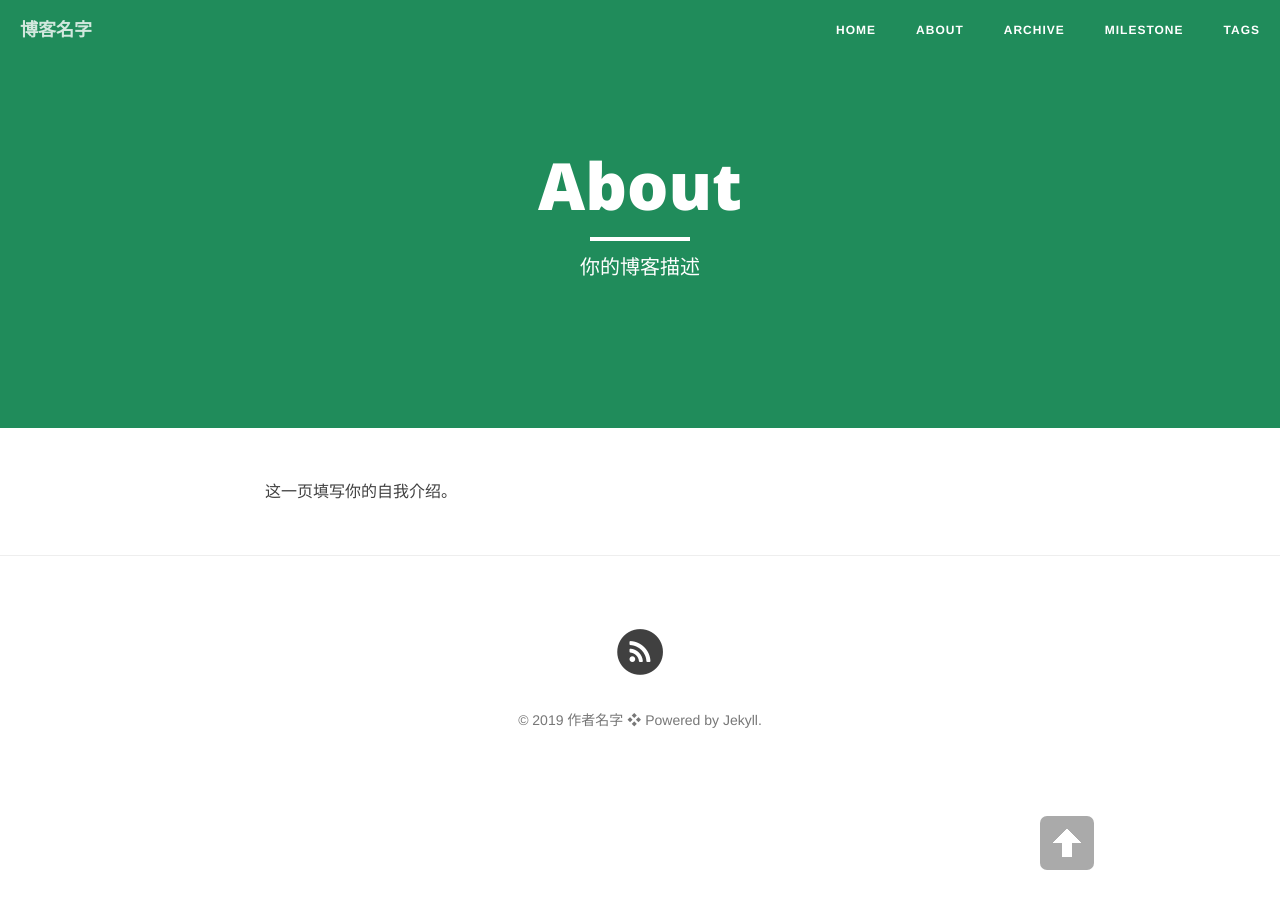
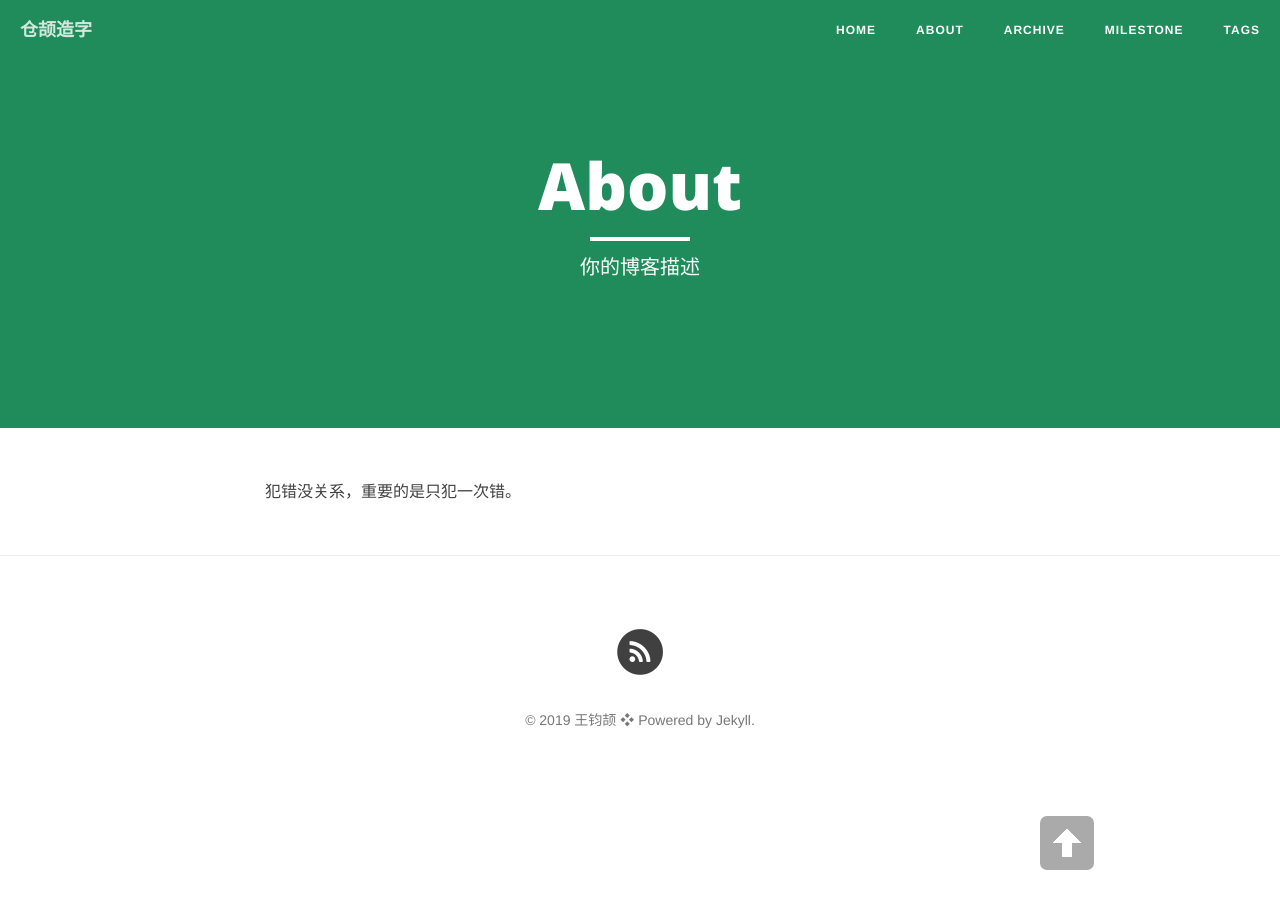
Before and after one commit to creatletter/Dalio, a Jekyll site: the page built from about.md, in a window 1280 px wide. Built offline with Jekyll 4.4.1, drawn with Linux system fonts in a browser that asks for light colours; nearby versions of some CDN libraries.

Commit message:
对test的文件做了个性化的设置

```diff
--- a/CNAME
+++ b/CNAME
@@ -1 +1 @@
-cnfeat.com
+https://creatletter.github.io/test/
--- a/_config.yml
+++ b/_config.yml
@@ -1,20 +1,20 @@
 # Site settings
-title: 博客名字 # 你的博客名字，可以定义修订
-header-img: "img/green.jpg"
+title: 仓颉造字 # 你的博客名字，可以定义修订
+header-img: "img/semantic.jpg"
 tagline: "cn"
-description: "这是我的博客"  # 一句话描述你的博客
+description: "学习、反思，再学习、再反思——进步"  # 一句话描述你的博客
 baseurl: ""
-url: "http://cnfeat"  # 此处填写你的博客地址
+url: "https://creatletter.github.io/test/"  # 此处填写你的博客地址
 
 # About/contact
 owner:
-  name: "作者名字" # 填写作者信息：名字
-  email: X@gmail.com # 填写作者信息：邮箱
-  bio: "你的博客描述" # 填写作者信息：博客描述
+  name: "王钧颉" # 填写作者信息：名字
+  email: jingmi_jie@outlook.com # 填写作者信息：邮箱
+  bio: "跃跃欲试，想要实践的好奇者" # 填写作者信息：博客描述
 
 # Data
-gavatar: img/favicon.png # 浏览器地址栏小图标，可自定义更改
-favicon: img/favicon.png # 浏览器地址栏小图标，可自定义更改
+gavatar: https://en.gravatar.com/userimage/168747470/20c9c9425b4dc4112cfb17ad6e1725d4.jpeg # 浏览器地址栏小图标，可自定义更改
+favicon: img\favicon-20190901114117447.ico # 浏览器地址栏小图标，可自定义更改
 
 douban_username:  # 你的豆瓣id
 twitter_username:
@@ -43,7 +43,7 @@
       type: "posts"
     values:
       layout: "post"
-      author: "你的名字" # 你的名字
+      author: "仓颉" # 你的名字
       header-img: "img/green.jpg" # We don't want posts without a header image, that whould mean white on white
 
 # Comments
--- a/about.md
+++ b/about.md
@@ -5,4 +5,4 @@
 header-img: "img/green.jpg"
 ---
 
-这一页填写你的自我介绍。
+犯错没关系，重要的是只犯一次错。
```
Also changed, not shown: tags.md (+2 -2 lines), img/favicon-20190901114117447.ico (added).
